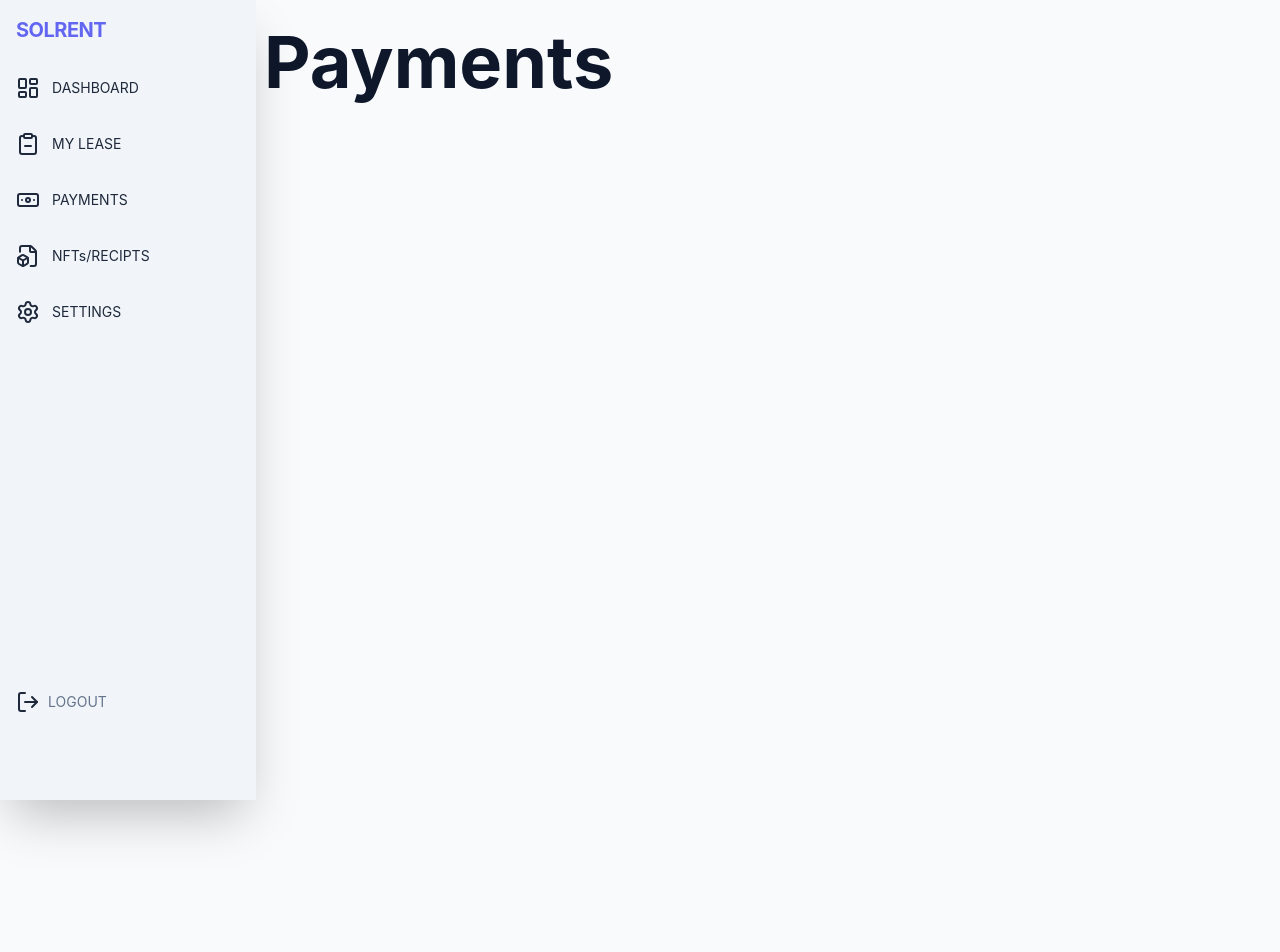
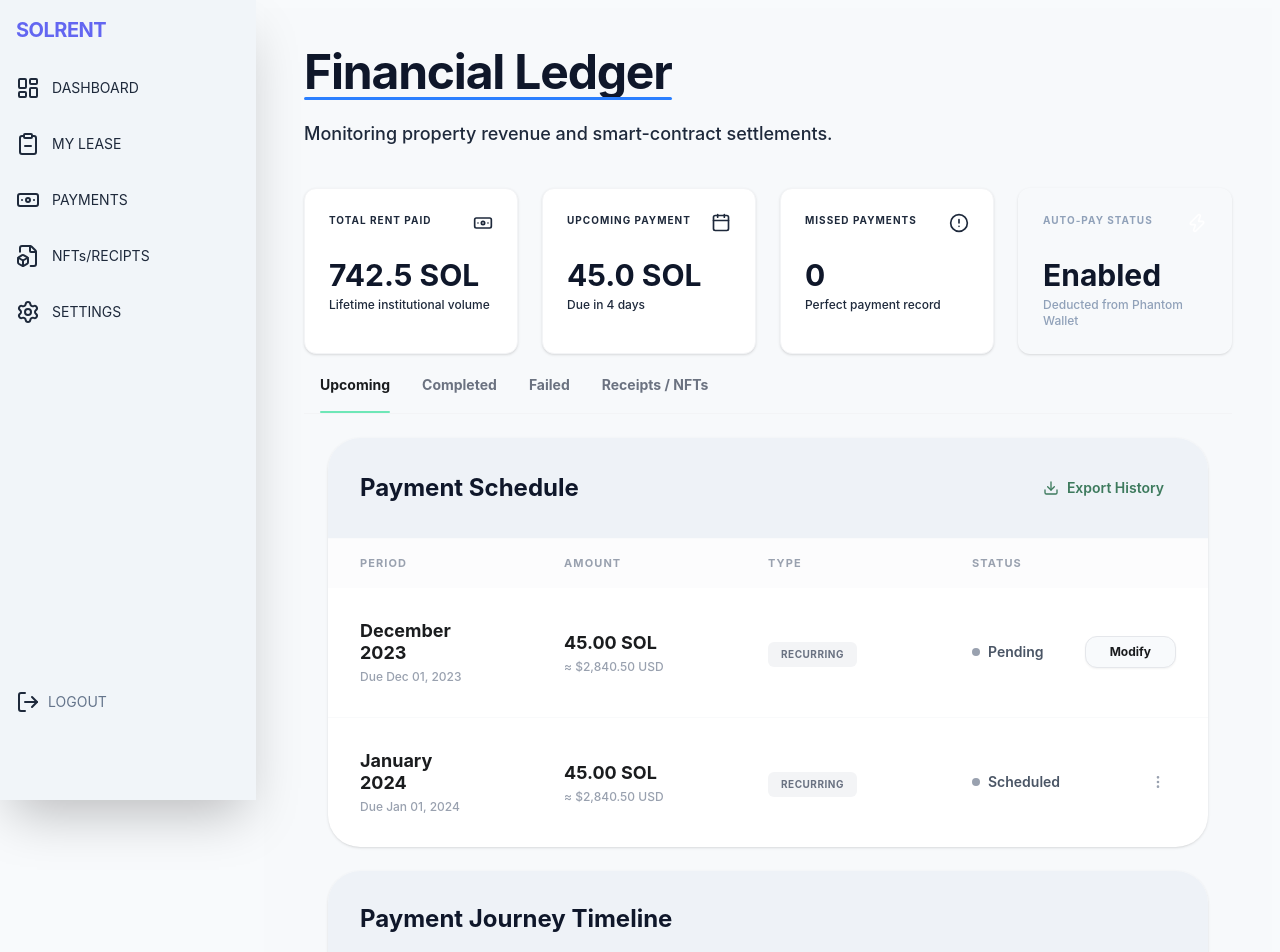
Before and after one commit to jashan-786/solrent, a Next.js app in the folder apps/web/: page /tenant/payments in a window 1280 px wide. Shown: the top 952 px of the page. Before the commit the page ends 800 px from the top, so only its background shows below. Built offline with nearby package versions, Linux system fonts and the light colour scheme.

Commit message:
feat/ payment tab init

```diff
--- a/apps/web/app/tenant/payments/page.tsx
+++ b/apps/web/app/tenant/payments/page.tsx
@@ -1,8 +1,19 @@
+import PaymentTab from "@/components/tenant/payments/paymenttab";
+import { StatsOverview } from "@/components/tenant/payments/stats";
+import Tabs from "@/components/tenant/payments/tabs";
+import PaymentHeader from "@/components/tenant/payments/paymentheader";
+
 export default function Payments() {
     return (
-        <div>
-            <h1>Payments</h1>
+        <div className="bg-[#F7F9FB]">
+            <div className="max-w-7xl mx-auto p-6 md:p-10 ]">
+                <PaymentHeader />
+                <StatsOverview />
+                <Tabs />
+                <PaymentTab />
 
+
+            </div>
         </div>
     );
 }
--- a/apps/web/components/tenant/nfts/milestonetimeline.tsx
+++ b/apps/web/components/tenant/nfts/milestonetimeline.tsx
@@ -1,49 +1,52 @@
 import { Check, Clock, Download } from "lucide-react";
+import { Separator } from "@repo/ui/components/ui/separator";
 
 export const MilestoneHistory = () => {
     const months = [
-        { m: "OCT '23", status: "completed", sub: "Lease Initiated" },
+        { m: "OCT '23", status: "completed" },
         { m: "NOV '23", status: "completed" },
         { m: "DEC '23", status: "completed" },
         { m: "JAN '24", status: "completed" },
         { m: "FEB '24", status: "completed" },
-        { m: "MAR '24", status: "latest", sub: "Latest Paid" },
+        { m: "MAR '24", status: "latest" },
         { m: "APR '24", status: "pending" },
         { m: "MAY '24", status: "pending" },
     ];
 
     return (
-        <div className="bg-white rounded-twelve p-6 md:p-8 shadow-sm border border-gray-100 mt-8">
+        <div className="bg-white rounded-[12px] p-6 md:p-8 shadow-sm border border-gray-100 mt-8">
             <div className="flex justify-between items-center mb-10">
                 <h3 className="font-bold text-brand-navy text-lg">Payment Milestone History</h3>
-                <div className="flex items-center gap-2 text-[10px] font-bold text-solrent-emerald tracking-widest uppercase">
-                    <div className="w-2 h-2 rounded-full bg-solrent-emerald animate-pulse" />
+                <div className="flex items-center gap-2 text-[10px] font-bold text-[#34D399] tracking-widest uppercase">
+                    <div className="w-2 h-2 rounded-full bg-[#34D399] animate-pulse" />
                     On-Chain Verified Chain
                 </div>
             </div>
 
             <div className="relative flex items-center justify-between overflow-x-auto pb-6 no-scrollbar min-w-full">
                 {/* The Connection Line */}
-                <div className="absolute top-[22px] left-8 right-8 h-[2px] bg-solrent-emerald/30 z-0" />
+                <div className="absolute top-[22px] left-8 right-8 h-[2px] bg-[#34D399]/30 z-0" />
 
                 {months.map((item, i) => (
-                    <div key={i} className="relative z-10 flex flex-col items-center gap-4 min-w-[80px]">
-                        <div className={`w-11 h-11 rounded-lg flex items-center justify-center transition-all ${item.status === 'completed' ? 'bg-solrent-emerald text-brand-navy' :
-                                item.status === 'latest' ? 'bg-solrent-emerald shadow-[0_0_15px_rgba(16,185,129,0.5)] text-brand-navy' :
-                                    'bg-gray-100 text-slate-400'
+                    <div key={i} className="relative z-10 flex flex-col items-center gap-4 min-w-[80px] ">
+                        <div className={`w-11 h-11 rounded-lg flex items-center   border-white  border-2 justify-center transition-all ${item.status === 'completed' ? 'bg-[#6CF8BB] text-brand-navy' :
+                            item.status === 'latest' ? 'bg-[#6CF8BB] shadow-[0_0_15px_rgba(108,248,187,0.5)] text-brand-navy' :
+                                'bg-gray-100 text-slate-400'
                             }`}>
-                            {item.status === 'pending' ? <Clock size={18} /> : <Check size={18} strokeWidth={3} />}
+                            {item.status === 'pending' ? <div className="flex flex-col items-center justify-center rounded-lg"><Clock size={18} /></div> : <div className="bg-white rounded-lg"><Check size={18} strokeWidth={3} /></div>}
+
                         </div>
                         <div className="text-center">
                             <p className="text-[10px] font-bold text-brand-navy whitespace-nowrap">{item.m}</p>
-                            {item.sub && <p className="text-[9px] text-solrent-emerald font-bold absolute top-16 left-1/2 -translate-x-1/2 whitespace-nowrap">{item.sub}</p>}
                         </div>
                     </div>
                 ))}
             </div>
 
+            <Separator className="bg-green-back" />
+
             <div className="flex flex-col md:flex-row justify-between items-center mt-12 pt-6 border-t border-gray-50 gap-4">
-                <p className="text-xs italic text-text-muted italic">"Exceptional payment reliability. Current streak: 6 months."</p>
+                <p className="text-sm text-text-muted italic">"Exceptional payment reliability. Current streak: 6 months."</p>
                 <button className="flex items-center gap-2 text-xs font-bold text-brand-navy hover:text-solrent-emerald transition-colors">
                     Download Full History <Download size={14} />
                 </button>
--- a/apps/web/components/tenant/nfts/nftcard.tsx
+++ b/apps/web/components/tenant/nfts/nftcard.tsx
@@ -2,7 +2,7 @@ import { ExternalLink, MoreVertical } from "lucide-react";
 
 export default function NFTCard({ item }: any) {
     return (
-        <div className="bg-brand-navy rounded-2xl p-4 flex flex-col gap-4 shadow-xl border border-slate-800">
+        <div className="bg-brand-navy rounded-2xl p-4 flex flex-col gap-4 shadow-xl border bg-[#131B2E]">
             {/* NFT Image Wrapper */}
             <div className="relative aspect-square rounded-xl overflow-hidden bg-linear-to-br from-slate-800 to-brand-navy border border-slate-700/50">
                 <img src={item.image} alt={item.title} className="w-full h-full object-cover" />
--- /dev/null
+++ b/apps/web/components/tenant/payments/paymentheader.tsx
@@ -0,0 +1,16 @@
+export default function PaymentHeader() {
+    return (
+        <div className="mb-10">
+            <div className="inline-block relative">
+                <h1 className="text-5xl font-bold text-brand-navy tracking-tight mb-2">
+                    Financial Ledger
+                </h1>
+                <div className="mt-4 absolute bottom-1 left-0 w-full h-[3px] bg-blue-500 rounded-full" />
+            </div>
+
+            <p className="text-lg text-text-muted mt-4 font-medium">
+                Monitoring property revenue and smart-contract settlements.
+            </p>
+        </div>
+    );
+};
--- a/apps/web/components/tenant/payments/paymenttab.tsx
+++ b/apps/web/components/tenant/payments/paymenttab.tsx
@@ -5,11 +5,11 @@ import { Badge } from "@repo/ui/components/ui/badge";
 
 const PaymentTab = () => {
     return (
-        <div className="max-w-4xl mx-auto p-6 space-y-6 font-sans text-[#1a1c1e]">
+        <div className="p-6 space-y-6 font-sans text-[#1a1c1e]">
 
             {/* SECTION 1: Payment Schedule */}
-            <div className="bg-white rounded-[32px] border border-gray-100 shadow-sm overflow-hidden">
-                <div className="p-8 flex justify-between items-center border-b border-gray-50">
+            <div className=" bg-white rounded-[32px]  shadow-sm overflow-hidden">
+                <div className="p-8 bg-surface-secondary  flex justify-between items-center border-b border-gray-50">
                     <h2 className="text-2xl font-bold">Payment Schedule</h2>
                     <Button variant="ghost" className="text-[#3d7a5d] hover:text-[#2d5c46] font-semibold gap-2">
                         <Download className="w-4 h-4" /> Export History
@@ -64,10 +64,11 @@ const PaymentTab = () => {
             </div>
 
             {/* SECTION 2: Payment Journey Timeline */}
-            <div className="bg-white rounded-[32px] border border-gray-100 shadow-sm p-10">
-                <h2 className="text-2xl font-bold mb-10">Payment Journey Timeline</h2>
+            <div className=" bg-white rounded-[32px]  shadow-sm overflow-hidden"><div className="p-8 bg-surface-secondary  flex justify-between items-center border-b border-gray-50">
+                <h2 className="text-2xl font-bold">Payment Journey Timeline</h2>
 
-                <div className="space-y-0">
+            </div>
+                <div className="space-y-0 p-8">
                     {[
                         { title: "September 2023 Payment", sub: "Confirmed on Solana Mainnet • 0x4f...9e2", right: "NFT Minted", date: "OCT 01, 2023", done: true },
                         { title: "October 2023 Payment", sub: "Confirmed on Solana Mainnet • 0x8a...3d4", right: "NFT Minted", date: "NOV 01, 2023", done: true },
--- a/apps/web/components/tenant/payments/stats.tsx
+++ b/apps/web/components/tenant/payments/stats.tsx
@@ -4,9 +4,9 @@ const StatCard = ({ title, value, subtext, icon: Icon, variant = "light" }: any)
     const isDark = variant === "dark";
 
     return (
-        <div className={`rounded-twelve p-6 shadow-sm border ${isDark
-                ? "bg-brand-navy border-transparent text-white relative overflow-hidden"
-                : "bg-white border-gray-100 text-brand-navy"
+        <div className={`rounded-twelve p-6 shadow-sm border rounded-[12px] ${isDark
+            ? "bg-brand-navy border-transparent text-white relative overflow-hidden"
+            : "bg-white border-gray-100 text-brand-navy"
             }`}>
             {/* Dark variant background decoration */}
             {isDark && (
--- /dev/null
+++ b/packages/ui/src/components/ui/separator.tsx
@@ -0,0 +1,26 @@
+import * as React from "react"
+import { Separator as SeparatorPrimitive } from "radix-ui"
+
+import { cn } from "../../lib/utils"
+
+function Separator({
+  className,
+  orientation = "horizontal",
+  decorative = true,
+  ...props
+}: React.ComponentProps<typeof SeparatorPrimitive.Root>) {
+  return (
+    <SeparatorPrimitive.Root
+      data-slot="separator"
+      decorative={decorative}
+      orientation={orientation}
+      className={cn(
+        "shrink-0 bg-border data-[orientation=horizontal]:h-px data-[orientation=horizontal]:w-full data-[orientation=vertical]:h-full data-[orientation=vertical]:w-px",
+        className
+      )}
+      {...props}
+    />
+  )
+}
+
+export { Separator }
```
